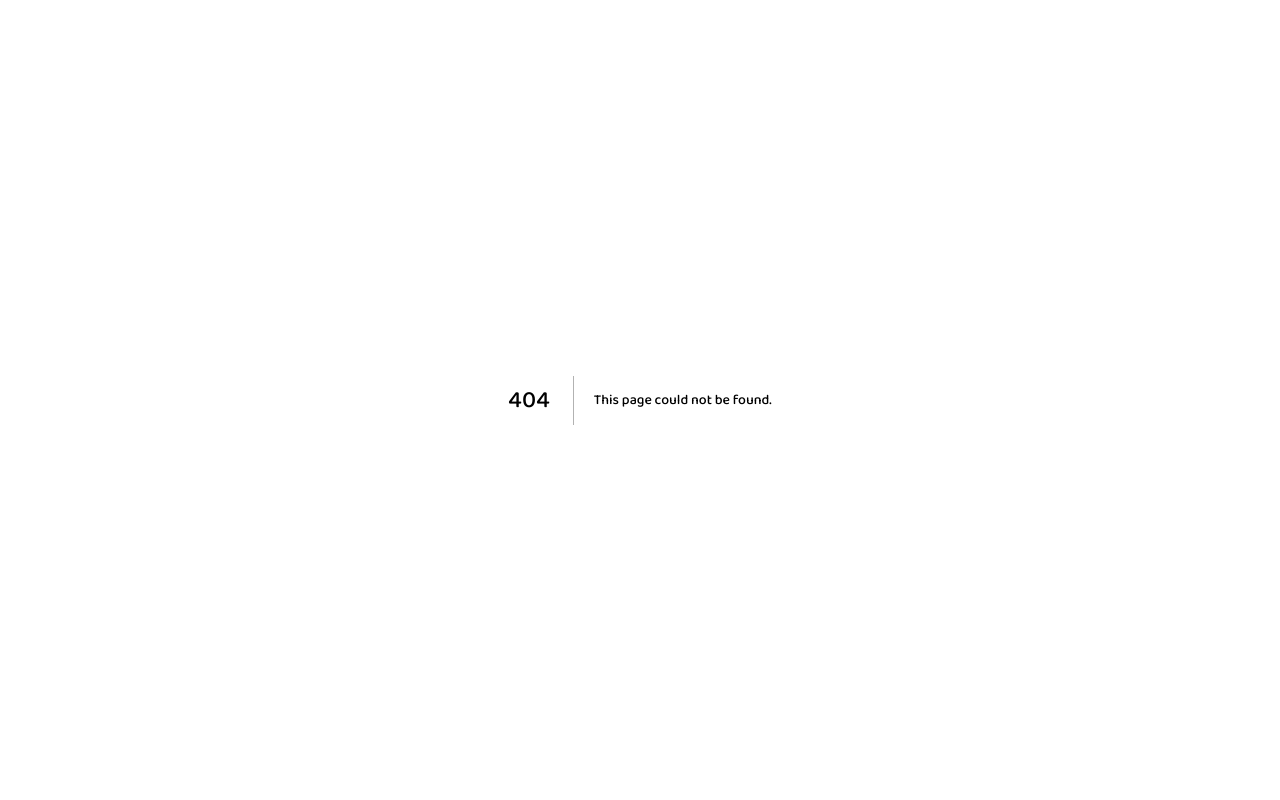
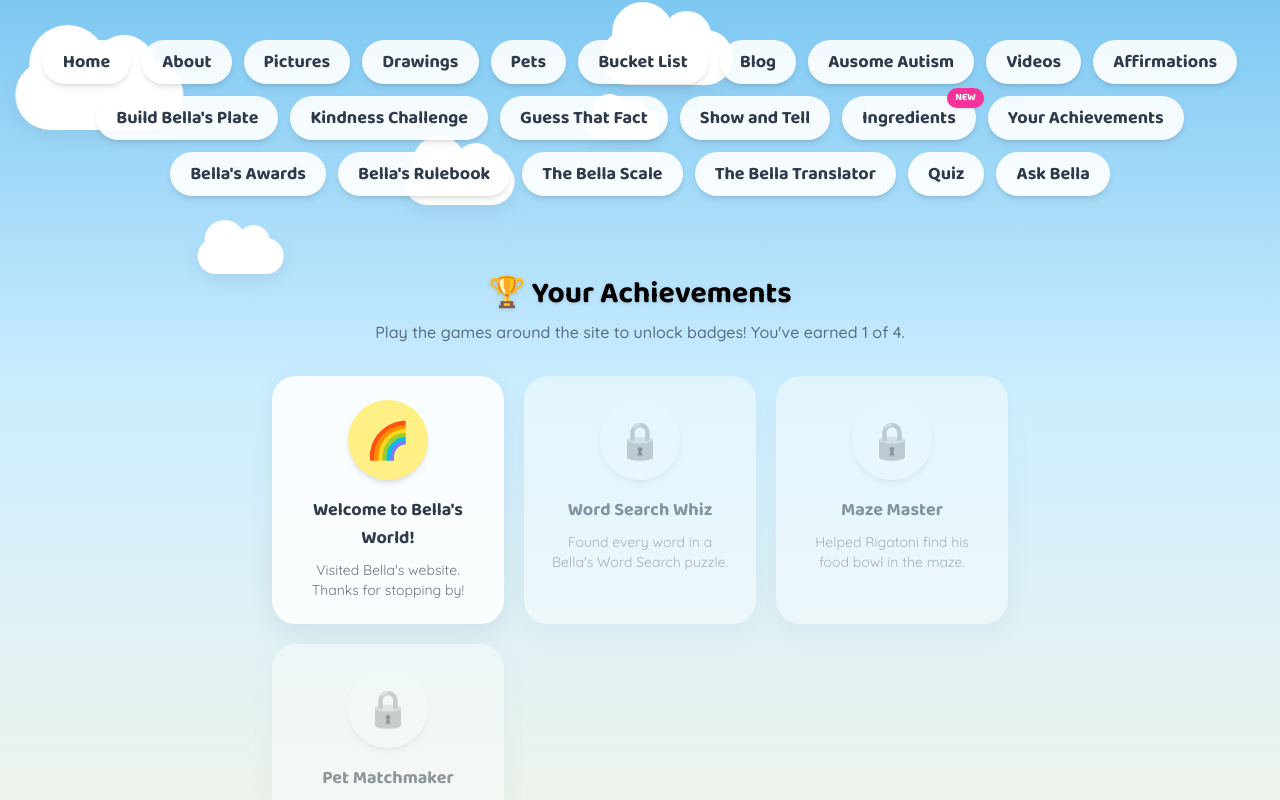
Before and after one commit to gregorylebed-code/bella-website, a Next.js app: page /badges in a window 1280 px wide. Before the commit this address had no page. Shown: the top 800 px of the page. Built offline with nearby package versions, Linux system fonts and the light colour scheme.

Commit message:
Add achievement badges for games and site visits

```diff
--- a/src/app/NavBar.tsx
+++ b/src/app/NavBar.tsx
@@ -16,6 +16,7 @@ const links: [string, string][] = [
   ["Guess That Fact", "/guess-that-fact"],
   ["Show and Tell", "/show-and-tell"],
   ["Ingredients", "/ingredients"],
+  ["Your Achievements", "/badges"],
   ["Bella's Awards", "/bellas-awards"],
   ["Bella's Rulebook", "/bellas-rulebook"],
   ["The Bella Scale", "/bella-scale"],
--- /dev/null
+++ b/src/app/VisitorBadgeUnlocker.tsx
@@ -0,0 +1,12 @@
+"use client";
+
+import { useEffect } from "react";
+import { unlockBadge } from "./badges";
+
+export default function VisitorBadgeUnlocker() {
+  useEffect(() => {
+    unlockBadge("visitor");
+  }, []);
+
+  return null;
+}
--- /dev/null
+++ b/src/app/badges.ts
@@ -0,0 +1,59 @@
+export type Badge = {
+  id: string;
+  name: string;
+  emoji: string;
+  description: string;
+};
+
+export const BADGES: Badge[] = [
+  {
+    id: "visitor",
+    name: "Welcome to Bella's World!",
+    emoji: "🌈",
+    description: "Visited Bella's website. Thanks for stopping by!",
+  },
+  {
+    id: "word-search",
+    name: "Word Search Whiz",
+    emoji: "🔍",
+    description: "Found every word in a Bella's Word Search puzzle.",
+  },
+  {
+    id: "maze",
+    name: "Maze Master",
+    emoji: "🐕",
+    description: "Helped Rigatoni find his food bowl in the maze.",
+  },
+  {
+    id: "match-the-pet",
+    name: "Pet Matchmaker",
+    emoji: "🧠",
+    description: "Matched every pet with their quote in Match the Pet.",
+  },
+];
+
+const STORAGE_KEY = "bella-unlocked-badges";
+
+export function unlockBadge(id: string) {
+  if (typeof window === "undefined") return;
+  try {
+    const raw = window.localStorage.getItem(STORAGE_KEY);
+    const unlocked: string[] = raw ? JSON.parse(raw) : [];
+    if (!unlocked.includes(id)) {
+      unlocked.push(id);
+      window.localStorage.setItem(STORAGE_KEY, JSON.stringify(unlocked));
+    }
+  } catch {
+    // ignore storage errors (private browsing, etc.)
+  }
+}
+
+export function getUnlockedBadges(): string[] {
+  if (typeof window === "undefined") return [];
+  try {
+    const raw = window.localStorage.getItem(STORAGE_KEY);
+    return raw ? JSON.parse(raw) : [];
+  } catch {
+    return [];
+  }
+}
--- /dev/null
+++ b/src/app/badges/page.tsx
@@ -0,0 +1,61 @@
+"use client";
+
+import { useEffect, useState } from "react";
+import Clouds from "../Clouds";
+import NavBar from "../NavBar";
+import { BADGES, getUnlockedBadges } from "../badges";
+
+export default function BadgesPage() {
+  const [unlocked, setUnlocked] = useState<string[]>([]);
+
+  useEffect(() => {
+    setUnlocked(getUnlockedBadges());
+  }, []);
+
+  return (
+    <main className="relative flex-1">
+      <Clouds />
+      <div className="relative z-10 pt-10">
+        <NavBar />
+      </div>
+
+      <section className="relative z-10 max-w-3xl mx-auto px-4 py-10">
+        <h2 className="heading-font text-3xl font-bold text-black drop-shadow mb-2 text-center">
+          🏆 Your Achievements
+        </h2>
+        <p className="text-center text-foreground/70 font-medium mb-8">
+          Play the games around the site to unlock badges! You&apos;ve earned {unlocked.length} of{" "}
+          {BADGES.length}.
+        </p>
+
+        <div className="grid grid-cols-1 sm:grid-cols-3 gap-5">
+          {BADGES.map((badge) => {
+            const isUnlocked = unlocked.includes(badge.id);
+            return (
+              <div
+                key={badge.id}
+                className={`card p-6 flex flex-col items-center text-center gap-2 ${
+                  isUnlocked ? "" : "opacity-50"
+                }`}
+              >
+                <div
+                  className={`w-20 h-20 rounded-full flex items-center justify-center text-4xl shadow-md ${
+                    isUnlocked ? "bg-yellow-200" : "bg-white/70 grayscale"
+                  }`}
+                >
+                  {isUnlocked ? badge.emoji : "🔒"}
+                </div>
+                <h3 className="heading-font text-lg font-bold mt-2">{badge.name}</h3>
+                <p className="text-sm text-foreground/70">{badge.description}</p>
+              </div>
+            );
+          })}
+        </div>
+      </section>
+
+      <footer className="relative z-10 text-center py-8 text-blue-600 font-medium">
+        Made with love by Bella
+      </footer>
+    </main>
+  );
+}
--- a/src/app/layout.tsx
+++ b/src/app/layout.tsx
@@ -2,6 +2,7 @@ import type { Metadata } from "next";
 import { Baloo_2, Quicksand } from "next/font/google";
 import "./globals.css";
 import { siteName, tagline } from "./content";
+import VisitorBadgeUnlocker from "./VisitorBadgeUnlocker";
 
 const baloo = Baloo_2({
   variable: "--font-baloo",
@@ -30,7 +31,10 @@ export default function RootLayout({
       lang="en"
       className={`${baloo.variable} ${quicksand.variable} antialiased`}
     >
-      <body className="flex flex-col">{children}</body>
+      <body className="flex flex-col">
+        <VisitorBadgeUnlocker />
+        {children}
+      </body>
     </html>
   );
 }
--- a/src/app/pets/MatchThePet.tsx
+++ b/src/app/pets/MatchThePet.tsx
@@ -1,6 +1,7 @@
 "use client";
 
-import { useMemo, useState } from "react";
+import { useEffect, useMemo, useState } from "react";
+import { unlockBadge } from "../badges";
 
 type Pet = {
   name: string;
@@ -84,6 +85,10 @@ export default function MatchThePet({ pets }: { pets: Pet[] }) {
 
   const allMatched = matched.size === deck.length;
 
+  useEffect(() => {
+    if (allMatched) unlockBadge("match-the-pet");
+  }, [allMatched]);
+
   return (
     <div className="card p-6 mt-10" key={gameKey}>
       <h3 className="heading-font text-xl font-bold mb-2 text-center">🧠 Match the Pet</h3>
--- a/src/app/show-and-tell/Maze.tsx
+++ b/src/app/show-and-tell/Maze.tsx
@@ -1,6 +1,7 @@
 "use client";
 
 import { useEffect, useRef, useState } from "react";
+import { unlockBadge } from "../badges";
 
 // 0 = open path, 1 = wall
 const MAZE: number[][] = [
@@ -54,6 +55,10 @@ export default function Maze() {
     setPos(START);
     setWon(false);
   }
+
+  useEffect(() => {
+    if (won) unlockBadge("maze");
+  }, [won]);
 
   return (
     <div className="card p-6 mb-8">
--- a/src/app/show-and-tell/WordSearch.tsx
+++ b/src/app/show-and-tell/WordSearch.tsx
@@ -1,6 +1,7 @@
 "use client";
 
-import { useMemo, useState } from "react";
+import { useEffect, useMemo, useState } from "react";
+import { unlockBadge } from "../badges";
 
 const THEMES: { name: string; emoji: string; words: string[] }[] = [
   {
@@ -171,6 +172,10 @@ export default function WordSearch() {
 
   const allFound = foundWords.size === placed.length;
 
+  useEffect(() => {
+    if (allFound) unlockBadge("word-search");
+  }, [allFound]);
+
   return (
     <div className="card p-6 mb-8">
       <h3 className="heading-font text-xl font-bold mb-2 text-center">
```
